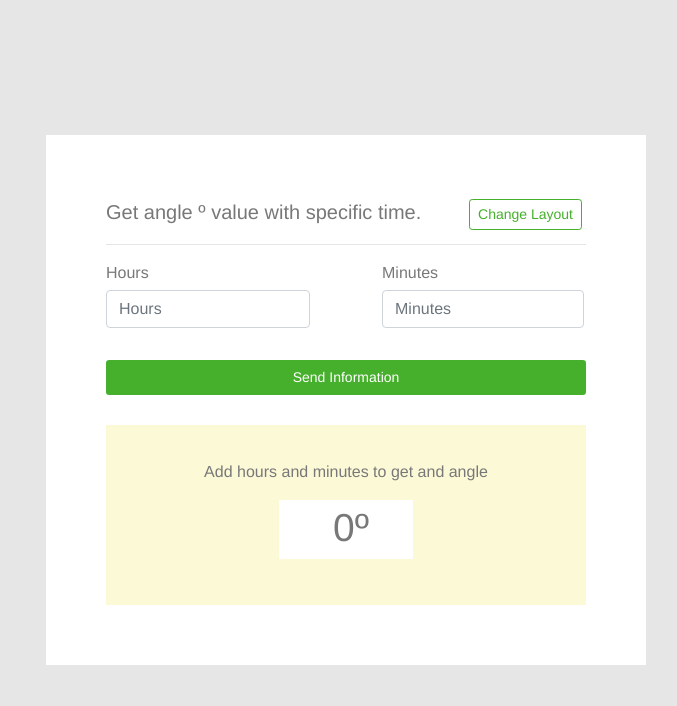
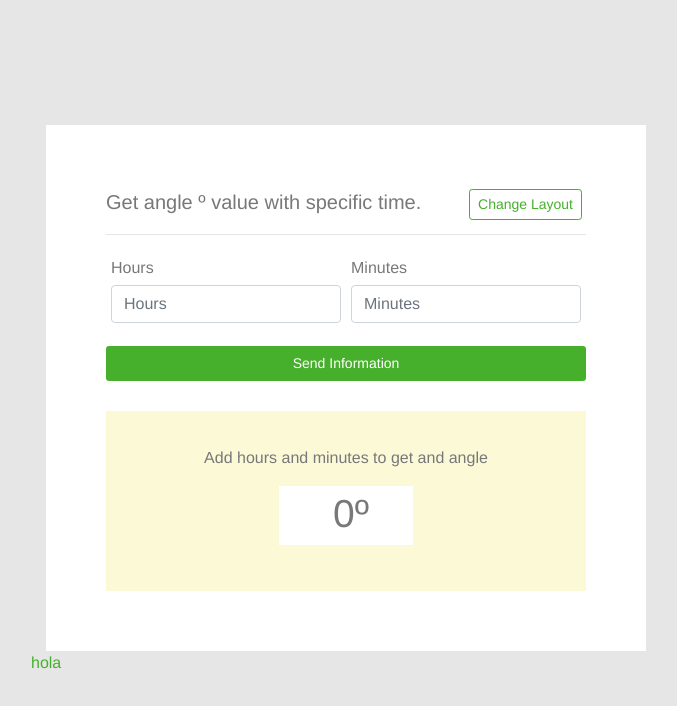
Before and after one commit to melvinjim/jsgetangle, a plain HTML site: page index.html in a window 1280 px wide. Shown: the whole page, without its empty margins (294-971 px from the left). Drawn offline with nearby package versions, Linux system fonts and the light colour scheme.

Commit message:
degree clockwise exercise finished

```diff
--- a/css/style.css
+++ b/css/style.css
@@ -98,18 +98,21 @@ hr{
     padding-left: 10px;
 }
 
-#hours{
-    display: flex;
-    width: 100%;
-    margin-bottom: 14px;
-}
-
-#minutes{
-    display: flex;
-    width: 99%;
-}
-
 #h-m-block{
     display: flex;
     justify-content: space-between;
 }
+
+.hours{
+    width: 50%;
+    padding: 5px;
+}
+
+.minutes{
+    width: 50%;
+    padding: 5px;
+}
+
+.span-green{
+    color:#46b02c;
+}
--- a/index.html
+++ b/index.html
@@ -25,7 +25,7 @@
                         <p class="title-hours-and-minutes">Hours</p>
                         <input id="hours" class="text-mt-hr form-control" type="text" placeholder="Hours">
                     </div>
-                    <div>
+                    <div class="minutes">
                         <p class="title-hours-and-minutes">Minutes</p>
                         <input id="minutes" class="text-mt-hr form-control" type="text" placeholder="Minutes">
                     </div>
@@ -41,6 +41,7 @@
                 </div>
             </div>
         </div>
+        <span class="span-green"> hola</span>
     </body>
 </html>
 <script src="js/text_m_h.js" ></script>
--- a/js/text_m_h.js
+++ b/js/text_m_h.js
@@ -4,7 +4,7 @@ var data = function(){
     var operation = ( hours <= 12 && hours >= 1 && minutes <= 59 && minutes >= 0 );
 
     if (operation) {
-        document.getElementById("text-h-m").innerHTML = "At " + hours + " Hours " + "with " + minutes + " Minutes" + " there's an angle of:";
+        document.getElementById("text-h-m").innerHTML = 'At <span class="span-green">' + hours + " Hours</span> " + 'with <span class="span-green"> ' + minutes + " Minutes</span> " + " there's an angle of:";
         hours = parseInt(hours);
         minutes = parseInt(minutes);
 
```
